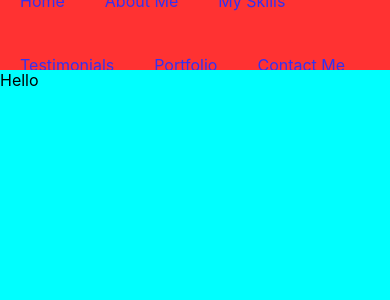
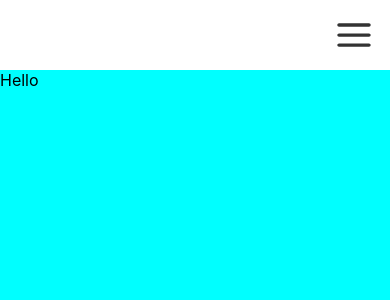
Before and after one commit to Feridun12/Portfolio, a React (Create React App) app: page / in a window 390 px wide. Shown: the top 300 px of the page. Built offline with nearby package versions, Linux system fonts and the light colour scheme.

Commit message:
added state and conditional rendering to the mobilenavigation component

```diff
--- a/package.json
+++ b/package.json
@@ -8,6 +8,7 @@
     "@testing-library/user-event": "^13.5.0",
     "react": "^17.0.2",
     "react-dom": "^17.0.2",
+    "react-icons": "^4.3.1",
     "react-scripts": "5.0.0",
     "sass": "^1.49.9",
     "web-vitals": "^2.1.4"
--- a/src/components/Navbar/MobileNavigation.js
+++ b/src/components/Navbar/MobileNavigation.js
@@ -1,11 +1,17 @@
 import React from "react";
 import NavLinks from "./NavLinks";
 import "../Navbar/styles/TopBar.scss";
+import { CgMenu } from "react-icons/cg";
+import { useState } from 'react';
 
 function MobileNavigation() {
+const [open, setOpen] = useState(false);
+
   return (
     <nav className="mobile-navigation">
-      <NavLinks />
+      <CgMenu className="hamburger" size="40px" color="black"
+      onClick={() => setOpen(!open) } />
+      { open && <NavLinks />}
     </nav>
   );
 }
--- a/src/components/Navbar/styles/TopBar.scss
+++ b/src/components/Navbar/styles/TopBar.scss
@@ -30,7 +30,7 @@
   display: none;
 }
 
-@media screen and (max-width: 500px) {
+@media screen and (max-width: 700px) {
   .navigation {
     display: none;
   }
@@ -38,5 +38,12 @@
   .mobile-navigation {
     display: flex;
     background-color: red;
+    align-items: center;
+
+  }
+  .hamburger{
+    position: absolute;
+    right: 4%;
+    cursor: pointer;
   }
 }
```
Also changed, not shown: 1 other file (tests, documents, lock files or other folders).
